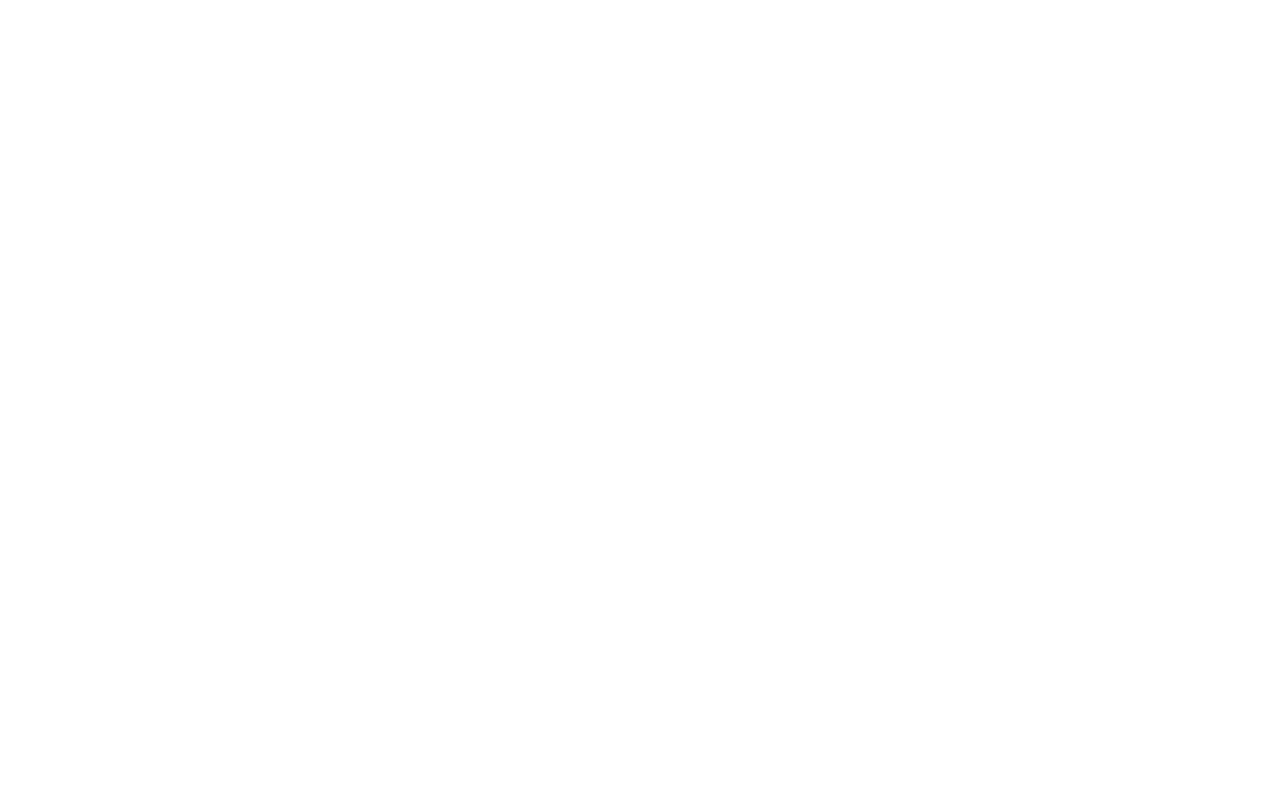
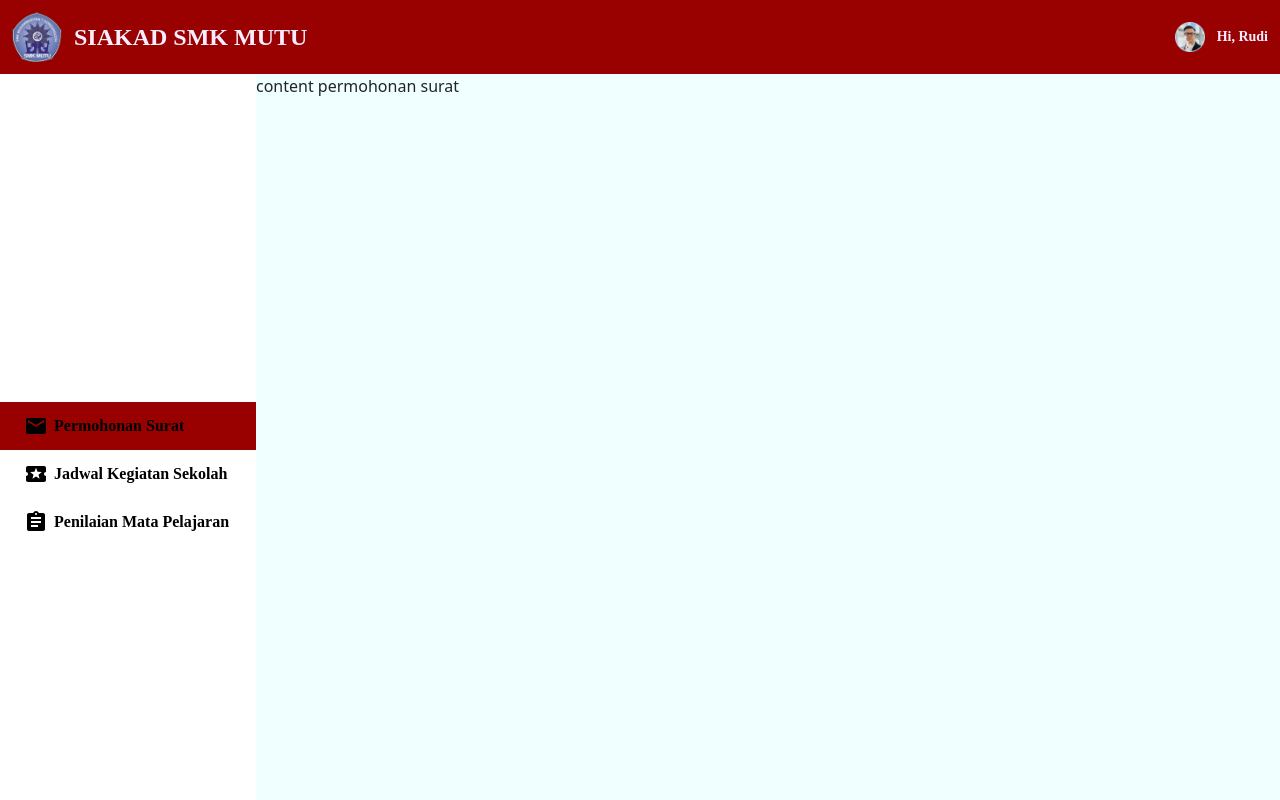
Before and after one commit to ajopi/fe_siakad_gondanglegi, a React (Create React App) app: page /permohonan-surat in a window 1280 px wide. Before the commit this address had no page. Shown: the top 800 px of the page. Built offline with nearby package versions, Linux system fonts and the light colour scheme.

Commit message:
add components such as sidebar and more pages

```diff
--- a/package.json
+++ b/package.json
@@ -3,6 +3,10 @@
   "version": "0.1.0",
   "private": true,
   "dependencies": {
+    "@emotion/react": "^11.11.4",
+    "@emotion/styled": "^11.11.5",
+    "@mui/icons-material": "^5.15.20",
+    "@mui/material": "^5.15.20",
     "@testing-library/jest-dom": "^5.17.0",
     "@testing-library/react": "^13.4.0",
     "@testing-library/user-event": "^13.5.0",
--- /dev/null
+++ b/src/components/NavbarDefault/NavbarDefault.css
@@ -0,0 +1,51 @@
+.container_navbar_default{
+    display: flex;
+    flex-direction: row;
+    background-color: rgba(153, 0, 0, 1);
+    padding: 12px;
+}
+
+.container_content_navbar1{
+    display: flex;
+    flex-direction: row;
+    justify-content: flex-start;
+    align-items: center;
+    gap: 12px;
+    /* background-color: aqua; */
+    width: 50%;
+}
+
+.logo_navbar{
+    height: 50px;
+    width: 50px;
+}
+
+.title_navbar{
+    font-family: 'Poppins';
+    font-size: 24px;
+    font-weight: bold;
+    color: rgba(248, 237, 255, 1);
+    margin: 0px 0px 0px 0px;
+}
+
+
+.container_content_navbar2{
+    display: flex;
+    flex-direction: row;
+    justify-content: flex-end;
+    align-items: center;
+    gap: 12px;
+    /* background-color: rgb(39, 108, 108); */
+    width: 50%;
+}
+.personpict{
+    height: 30px;
+    width: 30px;
+}
+.title_navbar_person{
+    font-family: 'Poppins';
+    font-size: 14px;
+    font-weight: bold;
+    margin: 0px 0px 0px 0px;
+    color: rgba(248, 237, 255, 1);
+}
--- /dev/null
+++ b/src/components/NavbarDefault/NavbarDefault.jsx
@@ -0,0 +1,23 @@
+import React from 'react'
+import './NavbarDefault.css'
+import logo from '../../img/favicon-1 1.png'
+import personPic from '../../img/Ellipse 33.png'
+
+const NavbarDefault = () => {
+    return (
+        <div>
+            <nav className='container_navbar_default'>
+                <div className='container_content_navbar1'>
+                    <img src={logo} alt='logo' className='logo_navbar' />
+                    <h3 className='title_navbar'>SIAKAD SMK MUTU</h3>
+                </div>
+                <div className='container_content_navbar2'>
+                    <img src={personPic} alt='personpict' className='personpict' />
+                    <h3 className='title_navbar_person'>Hi, Rudi</h3>
+                </div>
+            </nav>
+        </div>
+    )
+}
+
+export default NavbarDefault
--- /dev/null
+++ b/src/components/SidebarDefault/SidebarDataGuru.jsx
@@ -0,0 +1,22 @@
+import EmailIcon from '@mui/icons-material/Email';
+import AssignmentIcon from '@mui/icons-material/Assignment';
+import LocalActivityIcon from '@mui/icons-material/LocalActivity';
+
+
+export const SidebarDataGuru = [
+    {
+        title: "Permohonan Surat",
+        icon: <EmailIcon />,
+        link: "/permohonan-surat"
+    },
+    {
+        title: "Jadwal Kegiatan Sekolah",
+        icon: <LocalActivityIcon />,
+        link: "/jadwal-sekolah"
+    },
+    {
+        title: "Penilaian Mata Pelajaran",
+        icon: <AssignmentIcon />,
+        link: "/penilaian-guru"
+    }
+]
--- /dev/null
+++ b/src/components/SidebarDefault/SidebarDefault.css
@@ -0,0 +1,36 @@
+.container_sidebar_default {
+    width: 100%;
+    height: 100%;
+    align-content: center;
+    position: fixed;
+}
+
+.sidebar_list {
+    padding: 0;
+    margin: 0;
+}
+
+.sidebar_list .sidebar_list_row {
+    list-style-type: none;
+    font-size: 16px;
+    font-weight: bold;
+    font-family: 'Poppins';
+    color: rgb(0, 0, 0);
+}
+
+.icon_title_row{
+    display: flex;
+    gap: 6px;
+    padding:12px;
+    margin-left: 12px;
+}
+
+.sidebar_list :hover {
+    background-color: rgba(153, 0, 0, 1);
+    cursor: pointer;
+    color: rgb(255, 255, 255);
+}
+
+.sidebar_list #active{
+    background-color: rgba(153, 0, 0, 1);
+}
--- /dev/null
+++ b/src/components/SidebarDefault/SidebarDefault.jsx
@@ -0,0 +1,59 @@
+import React from 'react'
+import { SidebarDataGuru } from './SidebarDataGuru'
+import './SidebarDefault.css'
+
+const SidebarDefault = () => {
+    const handleData = () => {
+        const handleData = SidebarDataGuru.map((value, key) => {
+            return <ul key={key} className='sidebar_list'>
+                <li
+                    className='sidebar_list_row'
+                    id={window.location.pathname === value.link ? "active" : ""}
+                    onClick={() => {
+                        window.location.pathname = value.link
+                    }}
+                >
+                    <div className='icon_title_row'>
+                        {/* <LocalActivityIcon />
+                        Permohonan Surat */}
+                        {value.icon}
+                        {value.title}
+                        {/* <LocalActivityIcon />
+                        Permohonan Surat */}
+                    </div>
+                </li>
+            </ul>
+        })
+        return handleData;
+    }
+
+    return (
+        <div className='container_sidebar_default'>
+            {/* <ul className='sidebar_list'>
+                <li className='sidebar_list_row'>
+                    <div className='icon_title_row'>
+                        <LocalActivityIcon />
+                        Permohonan Surat
+                        <LocalActivityIcon />
+                        Permohonan Surat
+                    </div>
+                </li>
+                <li className='sidebar_list_row'>
+                    <div className='icon_title_row'>
+                        <LocalActivityIcon />
+                        Jadwal Kegiatan Sekolah
+                    </div>
+                </li>
+                <li className='sidebar_list_row'>
+                    <div className='icon_title_row'>
+                        <LocalActivityIcon />
+                        Penilaian Mata Pelajaran
+                    </div>
+                </li>
+            </ul> */}
+            {handleData()}
+        </div>
+    )
+}
+
+export default SidebarDefault
--- a/src/pages/LoginPage/LoginPage.jsx
+++ b/src/pages/LoginPage/LoginPage.jsx
@@ -3,6 +3,7 @@ import './LoginPage.css'
 import Logo from '../../img/favicon-1 1.png'
 
 const LoginPage = () => {
+
   return (
     <div className='containerLoginPage'>
       <div className='container_content'>
@@ -16,15 +17,15 @@ const LoginPage = () => {
           <p className='text2'> Login menggunakan akun yang sudah anda miliki</p>
 
           <form className='form_group'>
-            <label for='username' className='label_username'>Username</label><br />
+            <label htmlFor='username' className='label_username'>Username</label><br />
             <input type='text' id='username' className='input_field'/><br />
 
-            <label for='password' className='label_username'>Password</label><br />
+            <label htmlFor='password' className='label_username'>Password</label><br />
             <input type='password' id='password' className='input_field' /><br />
           </form>
 
           <button className='forgot_pass'>lupa password?</button>
-          <button className='btn_login'>Login</button>
+          <button className='btn_login' >Login</button>
         </div>
       </div>
 
--- /dev/null
+++ b/src/pages/PagesGuru/PermohonanSurat/PermohonanSurat.css
@@ -0,0 +1,33 @@
+.container_permohonansurat{
+    display: flex;
+    flex-direction: column;
+    height: 100vh;
+}
+
+.container_page_and_sidebar{
+    display: flex;
+    position: relative;
+    /* flex-direction: row;
+    height: 100%;
+    position: relative; */
+}
+
+.container_sidebar_permohonansurat{
+    /* display: flex;
+    flex-direction: column; */
+    width: 20%;
+    height: 100%;
+    /* background-color: aquamarine; */
+    /* position: fixed; */
+    /* z-index: 1; */
+}
+
+.container_content_permohonansurat{
+    display: flex;
+    flex-direction: column;
+    background-color: azure;
+    width: 80%;
+    position: relative;
+    /* left: 20%; */
+    height: 2000px;
+}
--- /dev/null
+++ b/src/pages/PagesGuru/PermohonanSurat/PermohonanSurat.jsx
@@ -0,0 +1,35 @@
+import React from 'react'
+import NavbarDefault from '../../../components/NavbarDefault/NavbarDefault'
+import './PermohonanSurat.css'
+import SidebarDefault from '../../../components/SidebarDefault/SidebarDefault'
+
+const PermohonanSurat = () => {
+    // const handleSidebar = () => {
+    //     const sidebarmap = SidebarDataGuru.map((value, key) => {
+
+    //         return <SidebarDefault  key={key} title={value.title} icon={value.icon}/>
+    //     })
+    //     return sidebarmap;
+    // }
+
+
+    return (
+        <div className='container_permohonansurat'>
+            <NavbarDefault />
+            <div className='container_page_and_sidebar'>
+                <aside className='container_sidebar_permohonansurat'>
+                    <SidebarDefault />
+                </aside>
+
+                <div className='container_content_permohonansurat'>
+                    <div>
+                        content permohonan surat
+                    </div>
+                </div>
+            </div>
+
+        </div>
+    )
+}
+
+export default PermohonanSurat
--- a/src/router/RouterDefault.jsx
+++ b/src/router/RouterDefault.jsx
@@ -1,12 +1,14 @@
 import React from 'react'
 import { BrowserRouter, Routes, Route } from 'react-router-dom'
 import LoginPage from '../pages/LoginPage/LoginPage'
+import PermohonanSurat from '../pages/PagesGuru/PermohonanSurat/PermohonanSurat'
 
 const RouterDefault = () => {
     return (
         <BrowserRouter>
             <Routes>
                 <Route path="/" element={<LoginPage />} />
+                <Route path="/permohonan-surat" element={<PermohonanSurat />} />
             </Routes>
         </BrowserRouter>
     )
```
Also changed, not shown: src/img/Ellipse 33.png (added), 1 other file (tests, documents, lock files or other folders).
